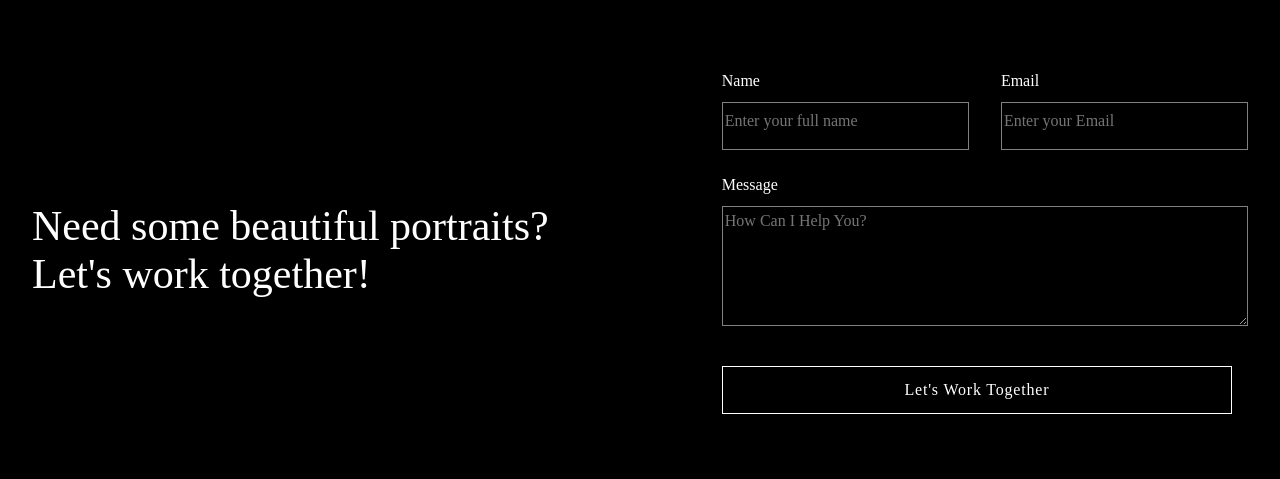
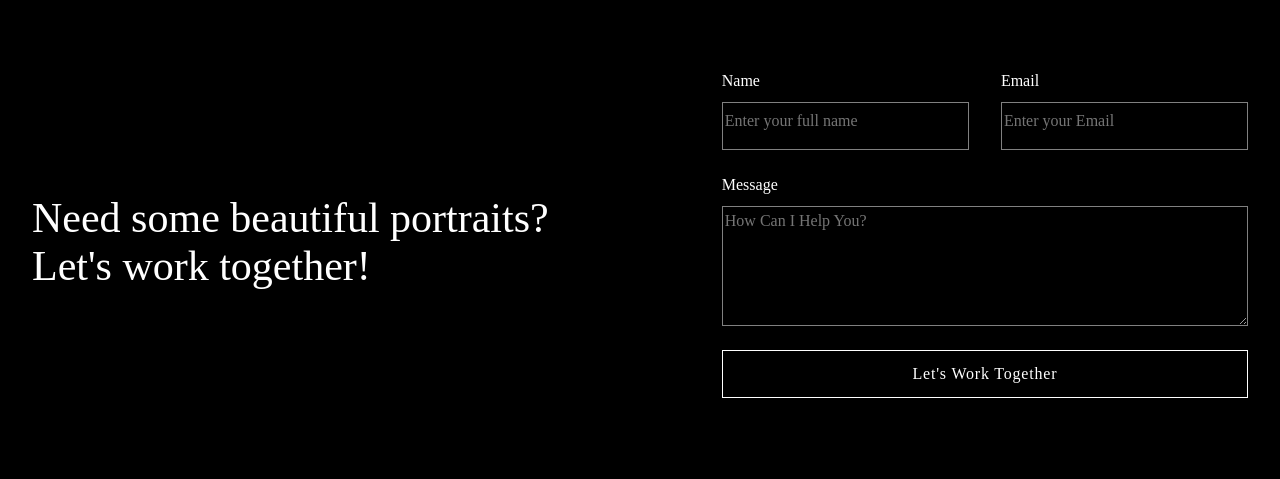
Before and after one commit to tikpeme/Camaphotos, a React (Create React App) app in the folder client/: page / in a window 1280 px wide. Shown: the part 3629-4108 px from the top of the page. Built offline with nearby package versions, Linux system fonts and the light colour scheme.

Commit message:
Clean up and restructuring

```diff
--- a/client/src/App.js
+++ b/client/src/App.js
@@ -6,8 +6,8 @@ import {
   RouterProvider,
 } from "react-router-dom";
 
-import Home from "./components/Home/Home";
-import Portfolio from "./components/Portfolio/Portfolio";
+import Home from "./Pages/Home/Home";
+import Portfolio from "./Pages/Portfolio/Portfolio";
 import CamaModels from "./components/CamaModels/CamaModels";
 import AboutMe from "./components/AboutMe/AboutMe";
 
--- /dev/null
+++ b/client/src/Pages/Home/Home.jsx
@@ -0,0 +1,24 @@
+import React from "react";
+
+import Navbar from "../../components/Navbar/Navbar";
+import Banner from "../../components/Banner/Banner";
+import Introduction from "../../components/Introduction/Introduction";
+import Gallery from "../../components/Gallery/Gallery";
+
+import ContactMe from "../../components/ContactMe/ContactMe";
+import Footer from "../../components/Footer/Footer";
+
+function Home() {
+  return (
+    <>
+      <Navbar></Navbar>
+      <Banner></Banner>
+      <Introduction></Introduction>
+      <Gallery></Gallery>
+      <ContactMe></ContactMe>
+      <Footer></Footer>
+    </>
+  );
+}
+
+export default Home;
--- a/client/src/components/Portfolio/Portfolio.jsx
+++ b/client/src/Pages/Portfolio/Portfolio.jsx
@@ -1,9 +1,9 @@
 import React from "react";
 
-import Navbar from "../Navbar/Navbar";
-import ContactMe from "../ContactMe/ContactMe";
+import Navbar from "../../components/Navbar/Navbar";
+import ContactMe from "../../components/ContactMe/ContactMe";
 
-import Footer from "../Footer/Footer";
+import Footer from "../../components/Footer/Footer";
 
 function Portfolio() {
   return (
--- a/client/src/components/ContactMe/ContactMe.jsx
+++ b/client/src/components/ContactMe/ContactMe.jsx
@@ -1,6 +1,8 @@
-import React, { useState, useRef } from "react";
+import React, { useState, useRef, useEffect } from "react";
 import "./ContactMe.scss";
 import emailjs from "@emailjs/browser";
+import { motion, useAnimation } from "framer-motion";
+import { useInView } from "react-intersection-observer";
 
 function ContactMe() {
   const [name, setName] = useState("");
@@ -8,6 +10,11 @@ function ContactMe() {
   const [message, setMessage] = useState("");
   const [formSubmitted, setformSubmitted] = useState(false);
   const form = useRef();
+
+  const [ref, inView] = useInView();
+  const controls = useAnimation();
+
+  const [scrollPosition, setScrollPosition] = useState(0);
 
   const sendEmail = (e) => {
     e.preventDefault();
@@ -36,13 +43,69 @@ function ContactMe() {
     setMessage("");
     setformSubmitted(true);
   };
+
+  useEffect(() => {
+    if (inView) {
+      controls.start("visible");
+    }
+    const handleScroll = () => {
+      const position = window.pageYOffset;
+      setScrollPosition(position);
+    };
+    window.addEventListener("scroll", handleScroll);
+
+    return () => {
+      window.removeEventListener("scroll", handleScroll);
+    };
+  }, [controls, inView, scrollPosition]);
+
+  const textVariants = {
+    hidden: { opacity: 0, x: -20 },
+    visible: { opacity: 1, x: 0 },
+    transition: {
+      duration: 1,
+      ease: "easeOut", // Apply a specific easing function for smoother animation
+    },
+  };
+
+  const formVariants = {
+    hidden: {
+      opacity: 0,
+      x: 30,
+    },
+    visible: {
+      opacity: 1,
+      x: 0,
+      transition: {
+        duration: 1,
+        ease: "easeOut", // Apply a specific easing function for smoother animation
+      },
+    },
+  };
+
   return (
     <section className="contactMe-section" id="contact-me">
       <div className="contactMe-wrapper">
         <div className="contact-grid">
+          <motion.div
+            ref={ref}
+            animate={controls}
+            initial="hidden"
+            variants={textVariants}
+            transition={{ duration: 2 }}
+          >
             <h3 className="contact-title">
               Need some beautiful portraits? Let's work together!
             </h3>
+          </motion.div>
+          <div>{}</div>
+
+          <motion.div
+            animate={controls}
+            initial="hidden"
+            variants={formVariants}
+            ref={ref}
+          >
             <div className="form-wrapper">
               {!formSubmitted ? (
                 <form ref={form} onSubmit={sendEmail}>
@@ -99,6 +162,7 @@ function ContactMe() {
                 </div>
               )}
             </div>
+          </motion.div>
         </div>
       </div>
     </section>
--- a/client/src/components/ContactMe/ContactMe.scss
+++ b/client/src/components/ContactMe/ContactMe.scss
@@ -33,6 +33,7 @@
       grid-template-columns: 1fr 0.25fr 1fr;
       -ms-grid-rows: auto;
       grid-template-rows: auto;
+      grid-template-areas: "first . third";
 
       .contact-title {
         margin-top: 0px;
@@ -132,8 +133,8 @@
             }
           }
           .white-outlined-btn {
-            margin-top: 16px;
-            margin-right: 16px;
+            //margin-top: 16px;
+            //margin-right: 16px;
             padding: 10px 24px;
             border: 1px solid #fff;
             border-radius: 0px;
--- a/client/src/components/Gallery/Gallery.jsx
+++ b/client/src/components/Gallery/Gallery.jsx
@@ -59,6 +59,7 @@ function Gallery() {
                 onMouseEnter={() => handleMouseEnter(image.id)}
                 onMouseLeave={handleMouseLeave}
                 key={image.id}
+                loading="eager"
               >
                 <p
                   className={`image-overlay-text ${
--- a/client/src/components/Home/Home.jsx
+++ /dev/null
@@ -1,24 +0,0 @@
-import React from "react";
-
-import Navbar from "../Navbar/Navbar";
-import Banner from "../Banner/Banner";
-import Introduction from "../Introduction/Introduction";
-import Gallery from "../Gallery/Gallery";
-
-import ContactMe from "../ContactMe/ContactMe";
-import Footer from "../Footer/Footer";
-
-function Home() {
-  return (
-    <>
-      <Navbar></Navbar>
-      <Banner></Banner>
-      <Introduction></Introduction>
-      <Gallery></Gallery>
-      <ContactMe></ContactMe>
-      <Footer></Footer>
-    </>
-  );
-}
-
-export default Home;
--- a/client/src/components/Introduction/Introduction.jsx
+++ b/client/src/components/Introduction/Introduction.jsx
@@ -60,7 +60,7 @@ function Introduction() {
           variants={imgVariants}
           transition={{ duration: 2 }}
         >
-          <img src={portrait} />
+          <img src={portrait} alt="portrait of Photographer" />
         </motion.div>
 
         <motion.div
```
Lines whose indentation alone changed are shown as unchanged.
